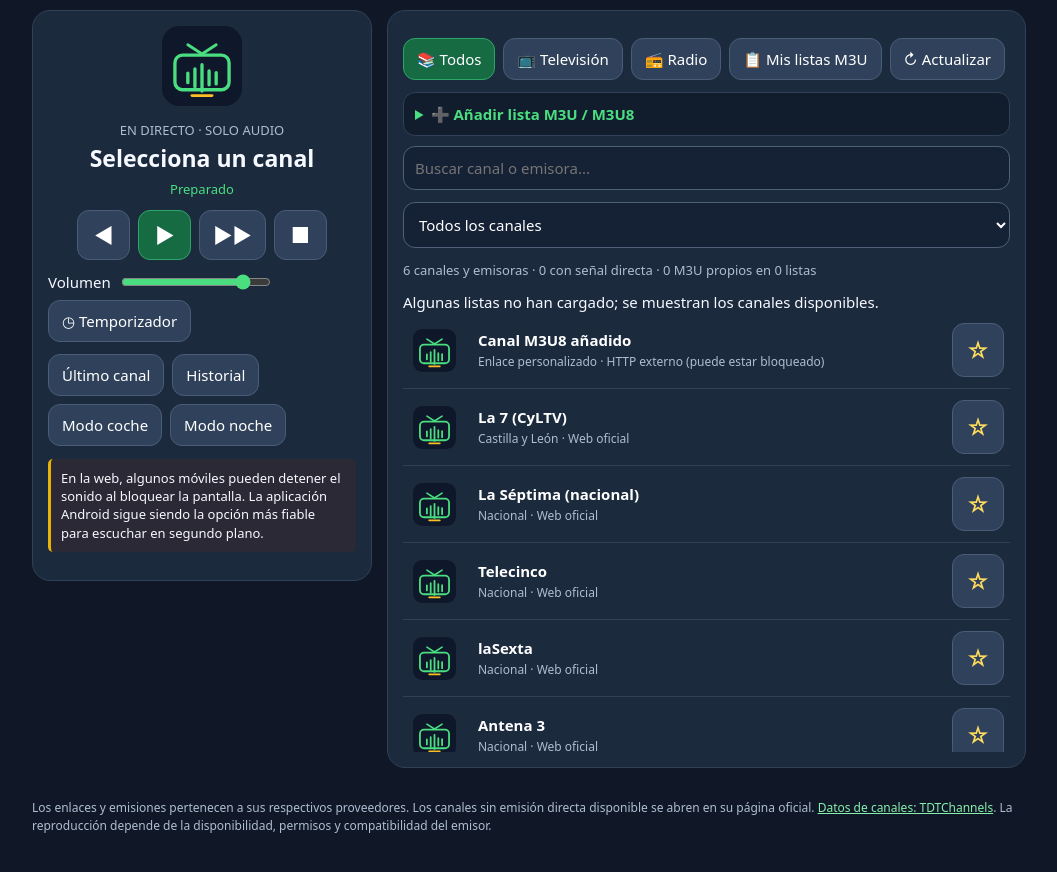
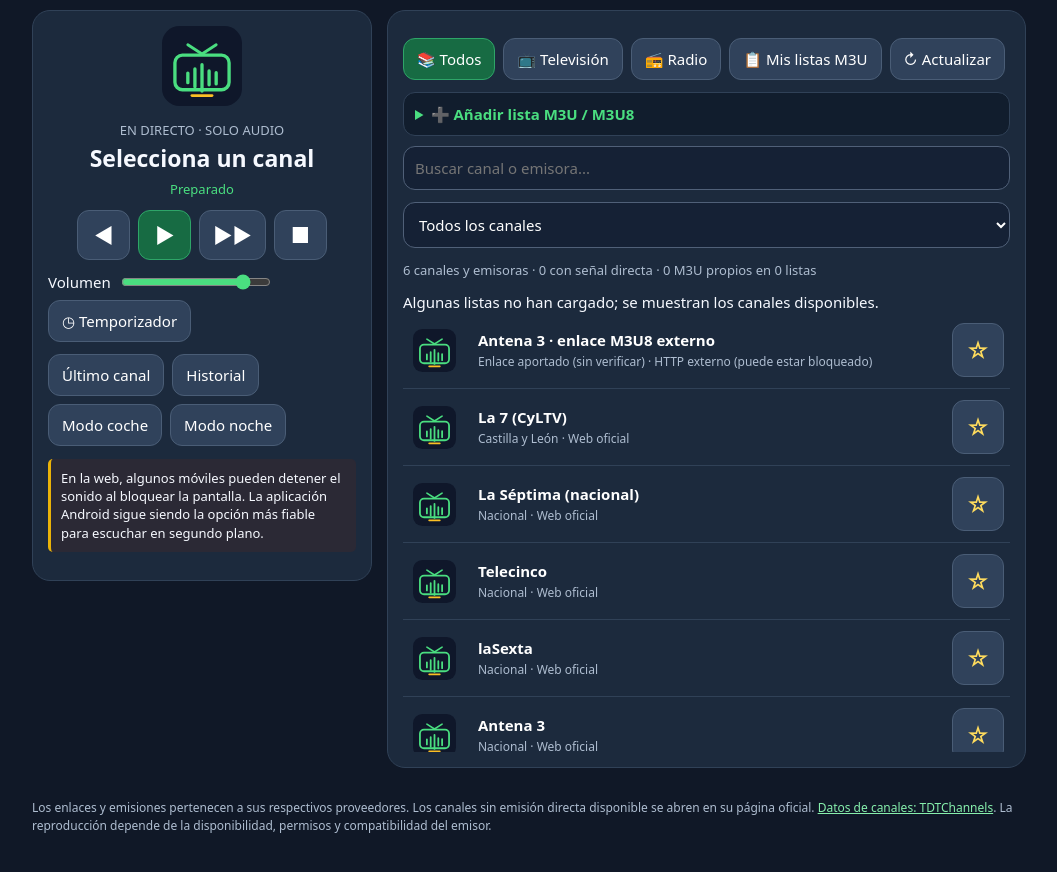
Before and after one commit to serbarbo-dotcom/tv-radio-espana, a plain HTML site: page index.html in a window 1280 px wide. Shown: the part 70-942 px from the top of the page, without its empty margins (111-1168 px from the left). Drawn offline with nearby package versions, Linux system fonts and the light colour scheme; no server answers.

Commit message:
Identificar como Antena 3 el enlace M3U8 aportado, sin atribuir su origen

```diff
--- a/index.html
+++ b/index.html
@@ -66,7 +66,7 @@ body.car #catalog{display:none}body.car .big{min-width:74px;min-height:78px;font
 'use strict';
 const $=id=>document.getElementById(id);
 const feed={tv:'https://www.tdtchannels.com/lists/tv.json',radio:'https://www.tdtchannels.com/lists/radio.json'};
-const externalStream={name:'Canal M3U8 añadido',web:'http://185.228.155.93:8000/play/a025/index.m3u8',kind:'tv',region:'Enlace personalizado',externalHttp:true,logo:''};
+const externalStream={name:'Antena 3 · enlace M3U8 externo',web:'http://185.228.155.93:8000/play/a025/index.m3u8',kind:'tv',region:'Enlace aportado (sin verificar)',externalHttp:true,logo:''};
 const fallback=[
 {name:'Antena 3',web:'https://www.atresplayer.com/directos/',kind:'tv',region:'Nacional'},
 {name:'laSexta',web:'https://www.atresplayer.com/directos/',kind:'tv',region:'Nacional'},
```
